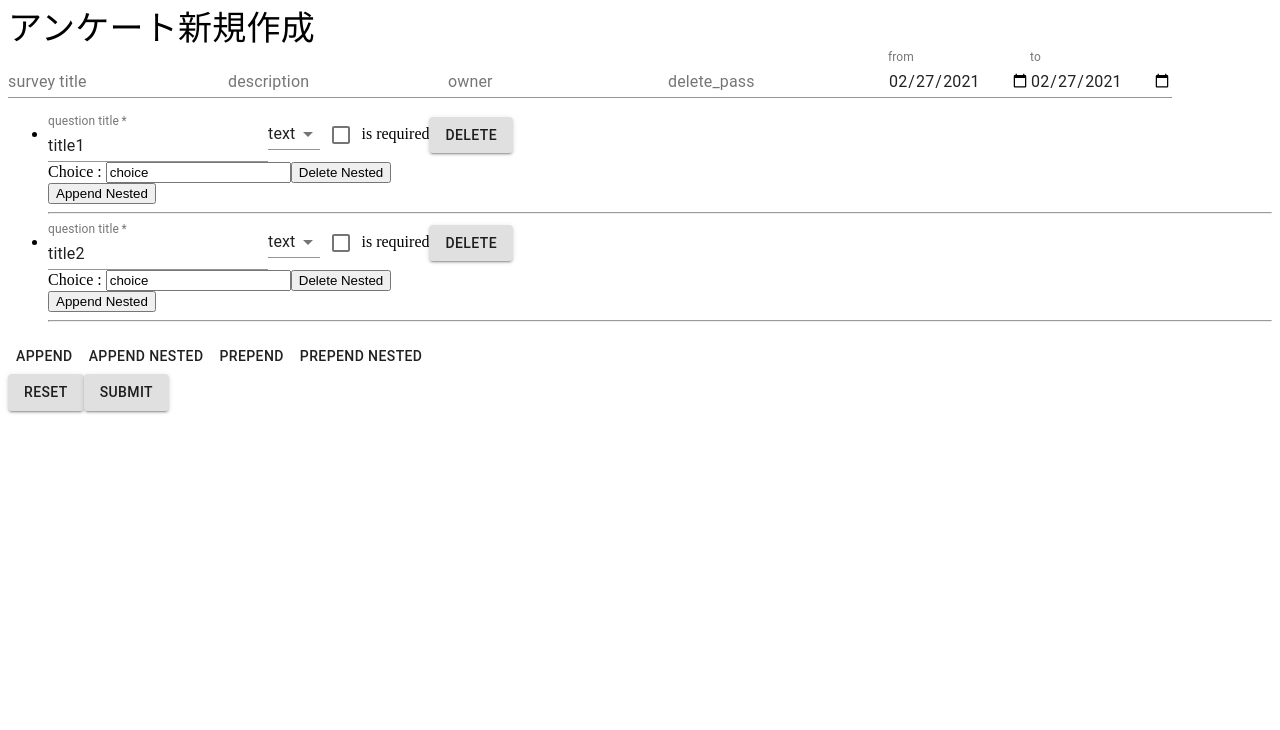
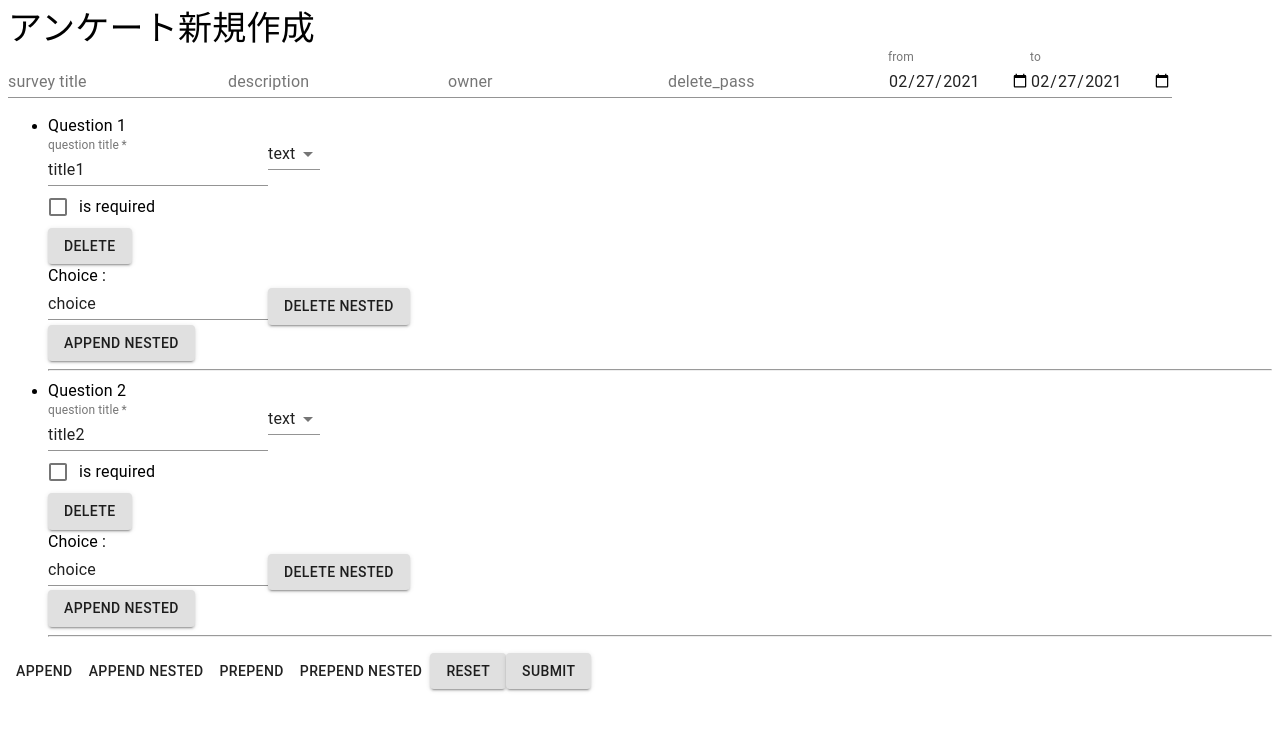
Before and after one commit to SakaiTaka23/simple-notice-frontend, a Next.js app: page /survey/create in a window 1280 px wide. Shown: the top 730 px of the page. Built offline with nearby package versions, Linux system fonts and the light colour scheme.

Commit message:
nested field arrayにmaterial ui適用

```diff
--- a/components/FieldArray.tsx
+++ b/components/FieldArray.tsx
@@ -1,4 +1,13 @@
-import { Button, Checkbox, FormControlLabel, MenuItem, Select, TextField, Typography } from '@material-ui/core';
+import {
+  Button,
+  Checkbox,
+  FormControlLabel,
+  FormGroup,
+  MenuItem,
+  Select,
+  TextField,
+  Typography,
+} from '@material-ui/core';
 import React from 'react';
 import { Controller, useFieldArray, useFormContext } from 'react-hook-form';
 import NestedFieldArray from './NestedFieldArray';
@@ -16,6 +25,7 @@ const FieldArray: React.FC = () => {
         {fields.map((item, index) => {
           return (
             <li key={item.id}>
+              <Typography>Question {index + 1}</Typography>
               <TextField
                 label='question title'
                 name={`questions[${index}].title`}
@@ -36,18 +46,14 @@ const FieldArray: React.FC = () => {
                   </Select>
                 }
               />
-              <Controller
-                control={control}
-                name={`questions[${index}].is_required`}
-                defaultValue=''
-                defaultChecked={false}
-                as={
-                  <>
-                    <Checkbox name={`questions[${index}].is_required`} />
-                    is required
-                  </>
+              <FormGroup>
+                <FormControlLabel
+                  control={
+                    <Checkbox name={`questions[${index}].is_required`} defaultChecked={false} inputRef={register} />
                   }
+                  label='is required'
                 />
+              </FormGroup>
               <Button variant='contained' onClick={() => remove(index)}>
                 Delete
               </Button>
@@ -57,7 +63,6 @@ const FieldArray: React.FC = () => {
         })}
       </ul>
 
-      <section>
       <Button
         type='button'
         onClick={() => {
@@ -105,7 +110,6 @@ const FieldArray: React.FC = () => {
       >
         prepend Nested
       </Button>
-      </section>
     </>
   );
 };
--- a/components/NestedFieldArray.tsx
+++ b/components/NestedFieldArray.tsx
@@ -1,3 +1,4 @@
+import { Button, TextField, Typography } from '@material-ui/core';
 import React from 'react';
 import { useFieldArray, useFormContext } from 'react-hook-form';
 
@@ -13,27 +14,28 @@ const NestedFieldArray: React.FC<Prop> = ({ nestIndex }) => {
   });
 
   return (
-    <div>
+    <>
       {fields.map((item, index) => {
         return (
           <div key={item.id}>
-            <label>Choice : </label>
-            <input
+            <Typography>Choice : </Typography>
+
+            <TextField
               name={`questions[${nestIndex}].choice[${index}]`}
-              ref={register({ required: true })}
+              inputRef={register({ required: true })}
               defaultValue={item.choice}
               required
             />
 
-            <button type='button' onClick={() => remove(index)}>
+            <Button variant='contained' onClick={() => remove(index)}>
               Delete Nested
-            </button>
+            </Button>
           </div>
         );
       })}
 
-      <button
-        type='button'
+      <Button
+        variant='contained'
         onClick={() =>
           append({
             choice: 'choice append',
@@ -41,10 +43,10 @@ const NestedFieldArray: React.FC<Prop> = ({ nestIndex }) => {
         }
       >
         Append Nested
-      </button>
+      </Button>
 
       <hr />
-    </div>
+    </>
   );
 };
 
```
Lines whose indentation alone changed are shown as unchanged.
